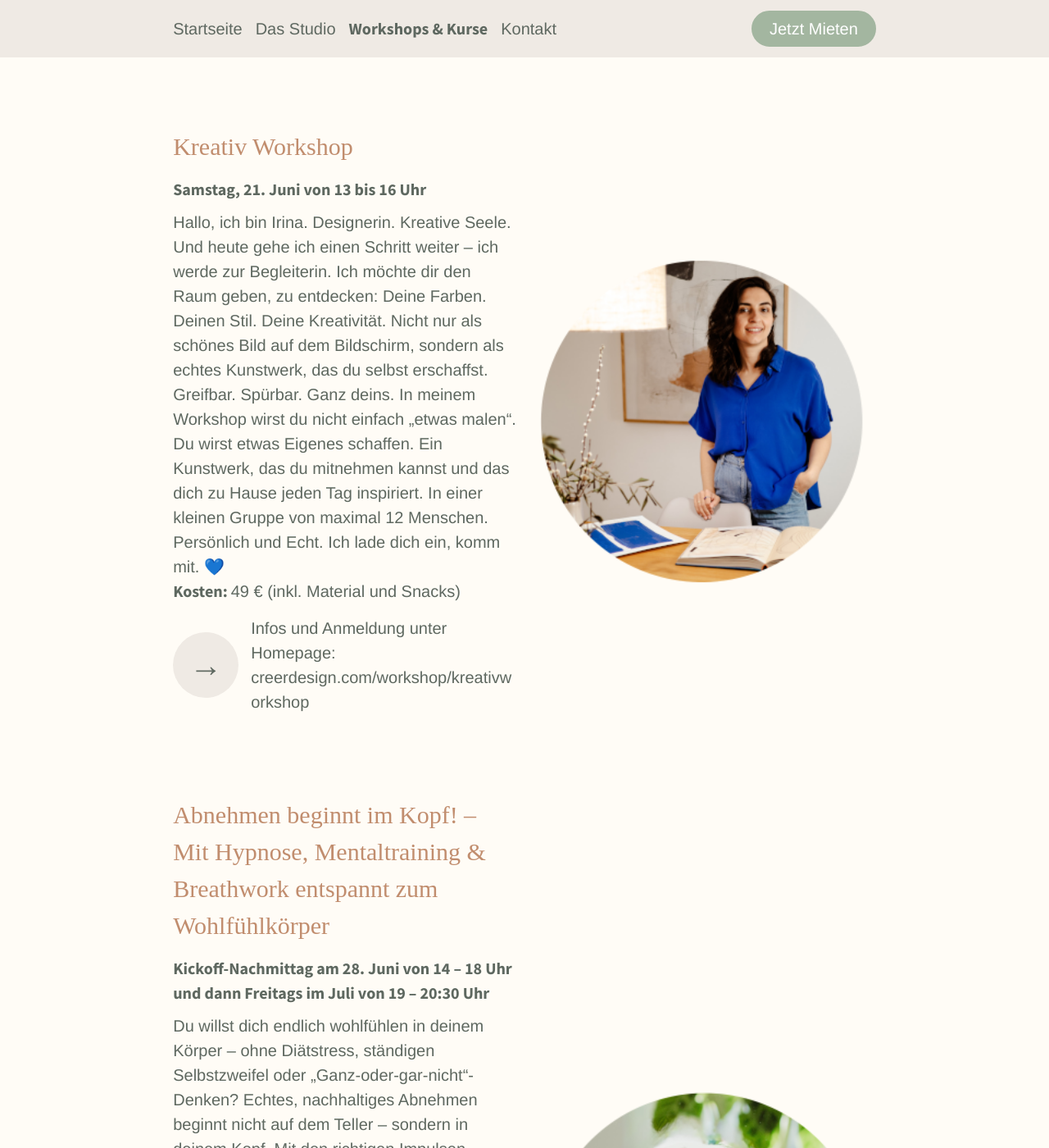
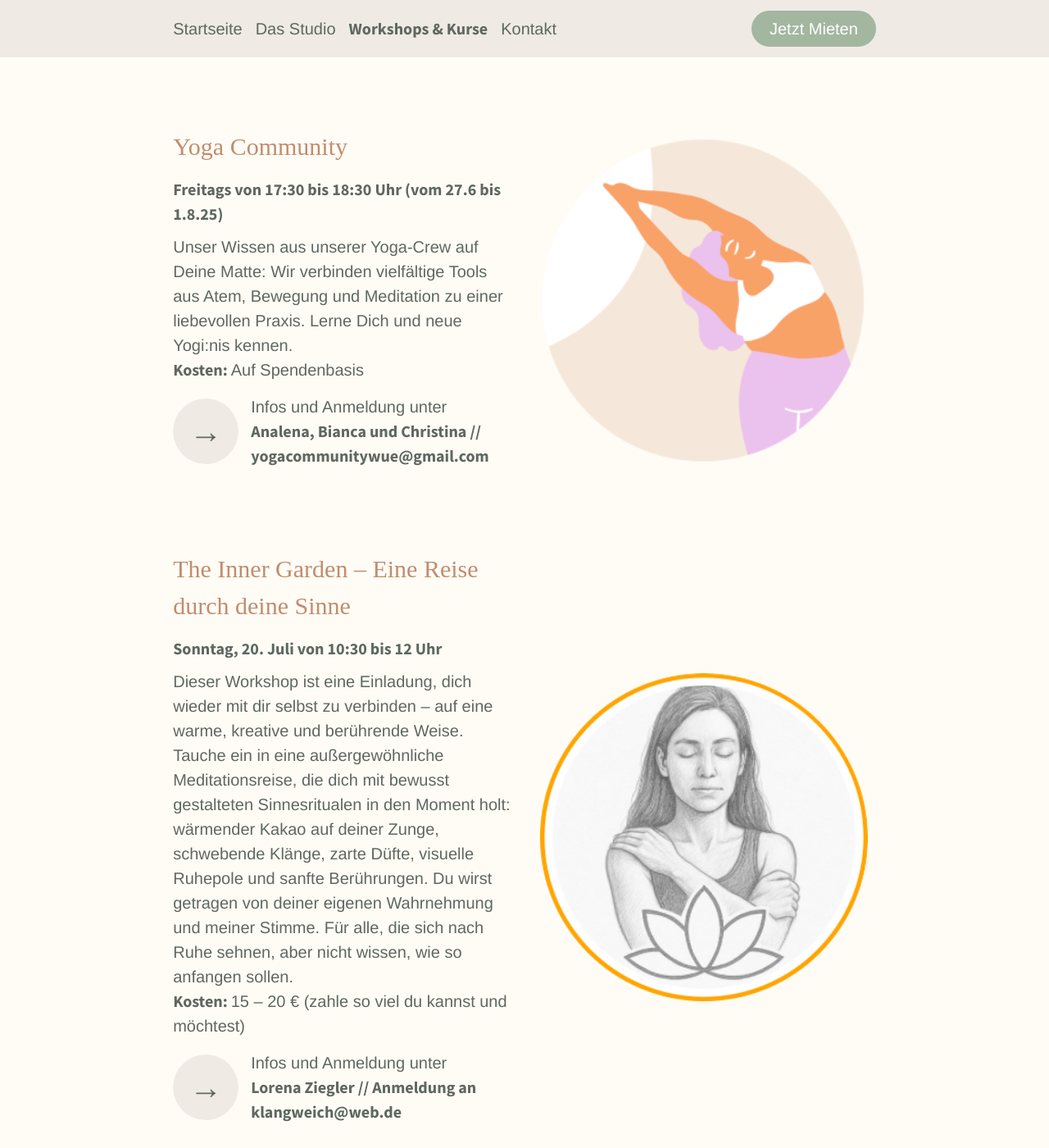
Before and after one commit to sonjafeitsch/meine-nische-website, a Jekyll site: the page built from kurse.html, in a window 1280 px wide and 1400 px high, scrolled down 673 px. Shown: the whole window at 82% size. Built offline with Jekyll 4.4.1, drawn with Linux system fonts in a browser that asks for light colours; some web fonts are replaced; some of the changed text lies outside the part shown.

Commit message:
update homepage

```diff
--- a/kurse.html
+++ b/kurse.html
@@ -4,32 +4,6 @@ title: Meine Nische | Kurse
 style: kurse.css
 permalink: kurse
 events:
-  - name: "Kreativ Workshop"
-    image: irina.png
-    time: Samstag, 21. Juni von 13 bis 16 Uhr
-    description: "Hallo, ich bin Irina. Designerin. Kreative Seele. Und heute gehe ich einen Schritt weiter – ich werde
-    zur Begleiterin. Ich möchte dir den Raum geben, zu entdecken: Deine Farben. Deinen Stil. Deine Kreativität.
-    Nicht nur als schönes Bild auf dem Bildschirm, sondern als echtes Kunstwerk, das du selbst erschaffst. Greifbar.
-    Spürbar. Ganz deins. In meinem Workshop wirst du nicht einfach „etwas malen“. Du wirst etwas Eigenes schaffen.
-    Ein Kunstwerk, das du mitnehmen kannst und das dich zu Hause jeden Tag inspiriert. In einer kleinen Gruppe von maximal 12 Menschen. Persönlich und Echt.
-    Ich lade dich ein, komm mit. 💙"
-    costs: "49 € (inkl. Material und Snacks)"
-    homepage: creerdesign.com/workshop/kreativworkshop
-  - name: "Abnehmen beginnt im Kopf! – Mit Hypnose, Mentaltraining & Breathwork entspannt zum Wohlfühlkörper"
-    image: mia.png
-    time: Kickoff-Nachmittag am 28. Juni von 14 – 18 Uhr und dann Freitags im Juli von 19 – 20:30 Uhr
-    description: "Du willst dich endlich wohlfühlen in deinem Körper – ohne Diätstress,
-    ständigen Selbstzweifel oder „Ganz-oder-gar-nicht“-Denken? Echtes, nachhaltiges Abnehmen
-    beginnt nicht auf dem Teller – sondern in deinem Kopf. Mit den richtigen Impulsen, der Kraft
-    deines Unterbewusstseins und einem liebevollen Umgang mit dir selbst kannst du neue Wege
-     einschlagen.In dieser Workshopreihe erlebst du wirksame Gruppenhypnosen, kraftvolle Mentaltechniken
-     und achtsame Atemarbeit, um genau dort anzusetzen, wo Veränderung wirklich beginnt: In deinem Denken,
-      Fühlen und Handeln. Du lernst, wie du mit Leichtigkeit gesunde Entscheidungen triffst, neue Gewohnheiten entwickelst,
-      die wirklich zu dir passen, aufhörst, gegen dich zu kämpfen und beginnst, mit dir zu arbeiten.
-      Schritt für Schritt zu deinem Wohlfühl-Körper."
-    address: Michaela Schmitz // Anmeldung an hallo@michaelaschmitz.com
-    homepage: michaelaschmitz.com
-    costs: "279 € für 10 Stunden Gruppencoaching, alle Kursmaterialien mit Übungen und eine Audiodatei mit Hypnose für zu Hause"
   - name: "Yoga Community"
     image: yogaCommunity.png
     time: Freitags von 17:30 bis 18:30 Uhr (vom 27.6 bis 1.8.25)
@@ -37,17 +11,6 @@ events:
     Bewegung und Meditation zu einer liebevollen Praxis. Lerne Dich und neue Yogi:nis kennen."
     costs: "Auf Spendenbasis"
     address: Analena, Bianca und Christina // yogacommunitywue@gmail.com
-  - name: "Yoga & Henna"
-    image: ninaHenna.png
-    time: Sonntag, 6. Juli von 10 bis 12 Uhr
-    description: "Die Yogaeinheit zu Beginn lehrt das Wahrnehmen und Spüren. Du kommst zur Ruhe und stellst
-    die Verbindung zu dir und deiner Kreativität her. Nach einer kurzen Einführung über die Hennafarbe, üben wir
-    intuitiv Muster zu entwerfen – je nach Belieben zuerst auf Papier oder direkt auf die Haut.
-    Meditatives Malen – sowohl für die gebende als auch für die empfangende Person.
-    Dazu gibt‘s Kräuterlimonade. Eine zweistündige Auszeit am Vormittag, um dich mit deiner Kreativität zu verbinden,
-    Ruhe zu finden und vielleicht eine neue Leidenschaft für dich zu entdecken."
-    address: "Nina // Anmeldung über Instagram (nina_yoga.art) oder via Mail an nina_yoga@web.de"
-    costs: "25 Euro für Hatha Yoga / Limonade / Henna (verwendet wird naturreine, hautverträgliche Farbe, welche du mir nach Hause nehmen darfst)"
   - name: "The Inner Garden – Eine Reise durch deine Sinne"
     image: lorena.png
     time: Sonntag, 20. Juli von 10:30 bis 12 Uhr
@@ -69,17 +32,9 @@ events:
     wieder den Zugang zu dir selbst, deinem Selbstvertrauen, deiner inneren Stimme finden möchtest."
     costs: "65 € / Person"
     address: "Vanessa Burai // Anmeldung an soma.intoyourbody@gmail.com"
-  - name: "Yoga – Eine Reise zu Dir"
-    image: marie.png
-    time: Sonntags von 16 bis 17:30 Uhr
-    description: "In diesem Kurs praktizieren wir verschiedene Atem - und Meditationstechniken und
-    fließen durch dynamische und entspannende Übungen,
-    die dich mehr zu Dir selbst bringen, deine Resilienz steigern und Achtsamkeit auch in deinem Alltag stärken."
-    costs: "Einzelstunde 15€, ganzer Kurs 100€ (Schüler*innen und Student*innen – Einzelstunde: 12€, ganzer Kurs 85€)"
-    address: "Marie Mitterer // Anmeldung über Instagram (@yogaundmary) oder via WhatsApp +49 151 2326 3366"
   - name: "BAEM! Yoga"
     image: daniela.png
-    time: Donnerstag von 19 bis 20 Uhr
+    time: Donnerstag von 19 bis 20 Uhr (ab September 2025)
     description: "Jeder Moment ist einzigartig und individuell. Ganz nach dem Slogan: „BAEM!“ d.h. be aware of every moment.
     Wir wollen ganz in den Moment eintauchen. Jede Woche erwartet dich ein anderer Schwerpunkt.
     Auf die anatomische Ausrichtung lege ich dabei besonders viel Wert.
```
